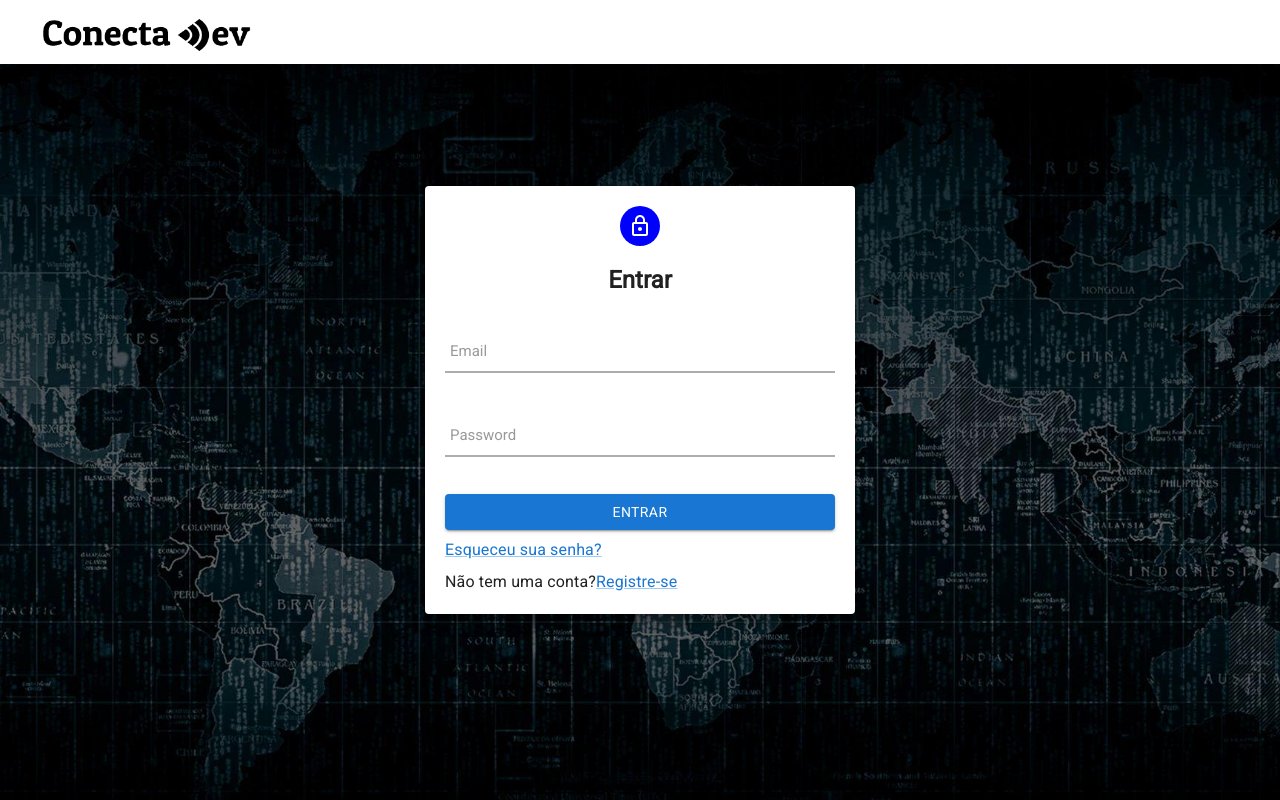
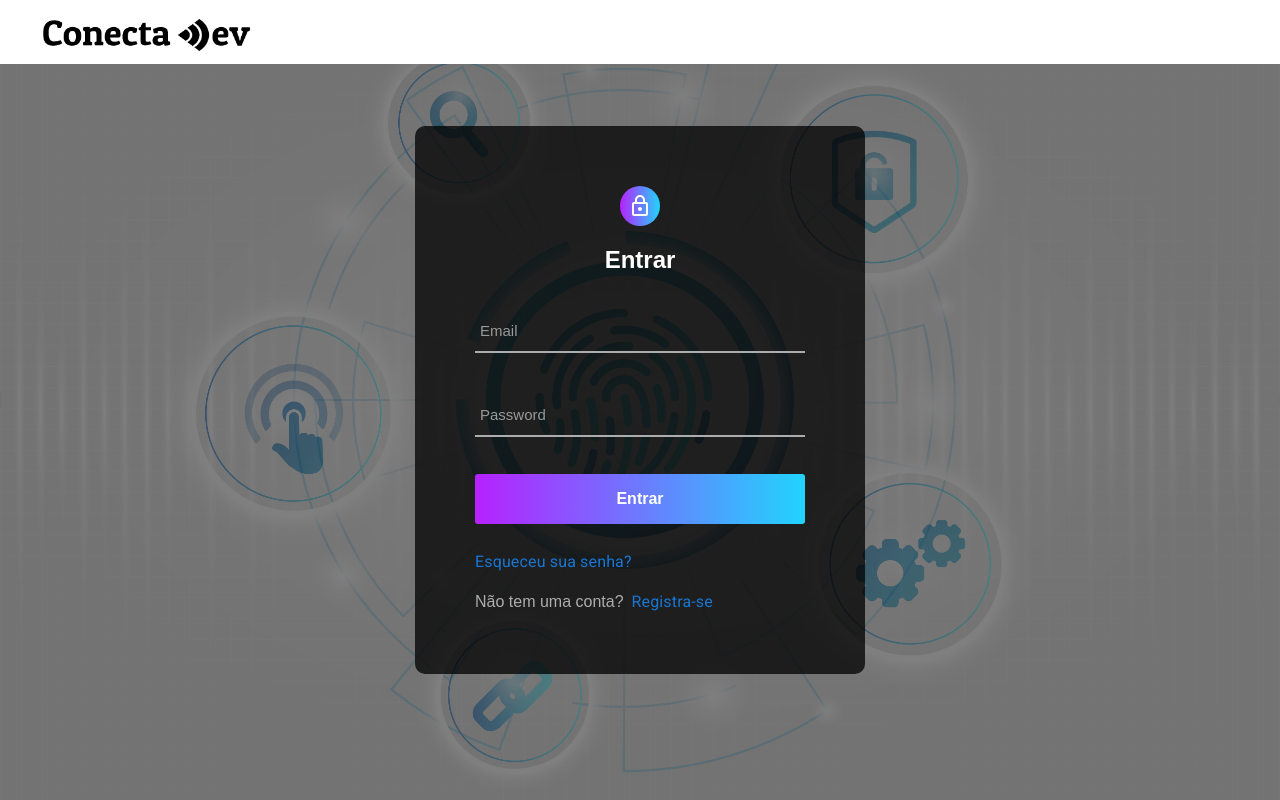
Before and after one commit to dennyun/classApp, a React (Create React App) app: page /login in a window 1280 px wide. Built offline with nearby package versions, Linux system fonts and the light colour scheme; the HTML template or start-up script is replaced by a standard one; what axios-mock-adapter would draw is missing.

Commit message:
commit mock v2

```diff
--- a/src/App.js
+++ b/src/App.js
@@ -1,10 +1,20 @@
 import React from 'react';
-import { AppRouter } from './routes';
+import {BrowserRouter, Routes, Route } from 'react-router-dom'
 import './mock';
+
+import Login from './pages/Login';
+import Home from './pages/Home';
+import GuestRoute from './routes/GuestRoute';
 
 function App() {
   return (
-      <AppRouter/>
+    <BrowserRouter>
+      <Routes>
+          <Route path='/' element={<Home/>} />
+          <Route path='/login' element={<Login/>} />
+          <Route path='*' element={<h1>401!</h1>} />
+      </Routes>
+    </BrowserRouter>
   );
 }
 
--- a/src/index.css
+++ b/src/index.css
@@ -2,7 +2,7 @@
 
 body {
   margin: 0;
-  font-family: 'Roboto', sans-serif, 'Segoe UI', 'Roboto', 'Oxygen',
+  font-family: Arial, Helvetica, sans-serif, 'Segoe UI', 'Roboto', 'Oxygen',
     'Ubuntu', 'Cantarell', 'Fira Sans', 'Droid Sans', 'Helvetica Neue',
     sans-serif;
   -webkit-font-smoothing: antialiased;
--- a/src/pages/Login/components/Form.js
+++ b/src/pages/Login/components/Form.js
@@ -1,8 +1,8 @@
 // Imports
 import React from "react";
 import { makeStyles} from "@material-ui/styles";
-import { FormHelperText, Paper } from "@mui/material";
-import { Grid, Avatar,Button, Typography, Link } from "@mui/material";
+import { FormHelperText} from "@mui/material";
+import { Grid, Avatar, Link} from "@mui/material";
 import { LockOutlined } from "@mui/icons-material";
 import { useState } from "react";
 import '../style.css'
@@ -12,15 +12,6 @@ import authService from "../../../services/authSevice";
 
 // Styles NavBar - Material ui
 const useStyles = makeStyles({
-    paperStyle: {
-        padding :20,
-        height:'100%',
-        width:390,
-        margin:"auto auto"
-    },
-    btnstyle: {
-        margin:'8px 0'
-    },
     grid:{
         height: '15vh'
     }
@@ -44,10 +35,10 @@ function Form() {
 
     return(
 
-        <Paper elevation={10} className={classes.paperStyle}>
+        <div elevation={10} className='paperStyle'>
             <Grid className={classes.grid} align='center'>
                 <Avatar className='avatarStyle'><LockOutlined /></Avatar>
-                <h2>Entrar</h2>
+                <h2 className="login-box">Entrar</h2>
             </Grid>
 
             <Grid>
@@ -62,7 +53,9 @@ function Form() {
                 </div>
             </Grid>
 
-            <Button type='submit' color='primary' variant="contained" className={classes.btnstyle} fullWidth onClick={handleLogin}>Entrar</Button>
+            <div className='container-btn'>
+                <button className='btn' onClick={handleLogin}> Entrar </button>
+            </div>
 
             {
                 errorMessage &&
@@ -71,16 +64,20 @@ function Form() {
                 </FormHelperText>
             }
 
-            <Typography sx={{marginBottom: '8px', marginTop: '8px'}}>
-                <Link>Esqueceu sua senha?</Link>
-            </Typography>
+            <div className="text">
+                <Link href="#" underline="none" variant="body1">
+                    {'Esqueceu sua senha?'}
+                </Link>
+            </div>
 
 
-            <Typography> Não tem uma conta?
-                <Link>Registre-se</Link>
-            </Typography>
-
-        </Paper>
+            <div className="text2">
+               <span> Não tem uma conta?</span>
+               <Link href="#" underline="none" variant="body1" sx={{marginLeft: '8px'}}>
+                    {'Registra-se'}
+                </Link>
+            </div>
+        </div>
 
     )
 }
@@ -101,5 +98,7 @@ function Form() {
 /* inputs
     <TextField label='Username' placeholder='Enter username' fullWidth required className='textField'/>
     <TextField label='Password' placeholder='Enter password' type='password' fullWidth required className='textField'/>
+
+<Button type='submit' color='primary' variant="contained" className={classes.btnstyle} fullWidth onClick={handleLogin}>Entrar</Button>
 */
 export default Form;
--- a/src/pages/Login/index.js
+++ b/src/pages/Login/index.js
@@ -1,37 +1,13 @@
-import { makeStyles } from "@material-ui/styles";
 import React from "react";
 import Form from "./components/Form";
 import Header from "./components/Header";
 import { Container } from "@mui/material";
 
-const useStyles = makeStyles({
-    root: {
-        width: '100%',
-        margin: '0 auto',
-    },
-    main:{
-        width: '100%',
-        minHeight: '100vh',
-
-        display: 'flex',
-        flexWrap: 'wrap',
-        alignItems: 'center',
-        justifyContent: 'center',
-
-        backgroundImage:'url(images/background.jpg)',
-        backgroundPosition: 'center',
-        backgroundSize: 'cover',
-        backgroundRepeat: 'none'
-    }
-});
-
 function Login() {
-    const classes = useStyles();
-
     return(
-        <div className={classes.root}>
+        <div className='root-login'>
             <Header/>
-            <main className={classes.main}>
+            <main className='main-login'>
                 <Container maxWidth='lg'>
                     <Form/>
                 </Container>
--- a/src/pages/Login/style.css
+++ b/src/pages/Login/style.css
@@ -1,17 +1,75 @@
+
+.root-login{
+    padding: 0;
+    margin: 0;
+    height: 100vh;
+    width: 100%;
+    position: relative
+}
+
+.main-login{
+    width: 100%;
+    min-height: 100vh;
+
+    display: flex;
+    flex-wrap: wrap;
+    align-items: center;
+    justify-content: center;
+
+    background-image:url(../../../public/images/back.jpg);
+    background-position: center;
+    background-size: cover;
+    background-repeat: no-repeat
+}
+
+.main-login::before {
+    content: '';
+    background-color: rgb(0, 0, 0, .5);
+    width: 100%;
+    height: 100%;
+    position: absolute;
+    top: 0;
+    bottom: 0;
+    left: 0;
+    right: 0;
+}
+
+.paperStyle{
+    padding: 60px;
+    z-index: 90;
+    position: relative;
+    max-width: 450px;
+    height: 100%;
+    margin-left: 50%;
+    background-color: rgb(0, 0, 0, 0.75);
+    border-radius: 10px;
+    box-sizing: border-box;
+    transform: translateX(-50%);
+}
+
 .avatarStyle{
-    background-color: blue !important;
+    background: -webkit-linear-gradient(to left, #21d4fd, #b721ff);
+    background: -o-linear-gradient(to left, #21d4fd, #b721ff);
+    background: -moz-linear-gradient(to left, #21d4fd, #b721ff);
+    background: linear-gradient(to left, #21d4fd, #b721ff);
+}
+
+.login-box{
+    color: #fff;
+    font-size: 24;
 }
 
 .wrap-input{
-        width: 100% !important;
-        position:relative !important;
-        border-bottom: 2px solid #adadad !important;
-        margin-bottom: 37px !important;
+    width: 100% ;
+    position:relative ;
+    border-bottom: 2px solid #adadad;
+    margin-bottom: 37px ;
 }
 
 .input{
     font-size: 15px;
-    color: #000;
+    font-family: Arial, Helvetica, sans-serif;
+    color: #fff;
     line-height: 1.2;
     border: none;
     display: block;
@@ -95,6 +153,47 @@
     width: 100%;
 }
 
+.container-btn{
+    display: flex;
+    flex-wrap: wrap;
+    justify-content: center;
+    padding-bottom: 8px;
+}
+
+.btn{
+    height: 50px;
+    width: 100%;
+    color: #fff;
+    border-radius: 3px;
+    font-weight: bold;
+    font-size: 16px;
+    border: none;
+    margin-bottom: 10px;
+
+    background: -webkit-linear-gradient(to left, #21d4fd, #b721ff);
+    background: -o-linear-gradient(to left, #21d4fd, #b721ff);
+    background: -moz-linear-gradient(to left, #21d4fd, #b721ff);
+    background: linear-gradient(to left, #21d4fd, #b721ff);
+}
+
+.btn:hover{
+    opacity: 0.7;
+    cursor:pointer;
+    background: -webkit-linear-gradient(to left, #21d4fd, #b721ff);
+    background: -o-linear-gradient(to left, #21d4fd, #b721ff);
+    background: -moz-linear-gradient(to left, #21d4fd, #b721ff);
+    background: linear-gradient(to left, #21d4fd, #b721ff);
+}
+
+.text{
+    margin-top: 8px;
+}
+
+.link1{
+    margin-left: 15px;
+}
+
 .text2{
-    margin-right: 8px !important;
+    color: #adadad;
+    margin-top: 16px;
 }
--- /dev/null
+++ b/src/routes/GuestRoute.js
@@ -0,0 +1,19 @@
+import React from "react";
+import { Route } from "react-router-dom";
+import Home from "../pages/Home";
+import authService from "../services/authSevice";
+
+
+function GuestRoute({ element: Component, ...rest }) {
+    const isAuthenticated = authService.isAuthenticated();
+
+    return(
+        <Route {...rest} element={(
+            isAuthenticated
+            ? <Home/>
+            : Component
+        )} />
+    )
+}
+
+export default GuestRoute;
--- a/src/routes/index.js
+++ /dev/null
@@ -1,14 +0,0 @@
-import {BrowserRouter as Router,Routes, Route } from 'react-router-dom'
-import Login from '../pages/Login';
-import Home from '../pages/Home';
-
-export const AppRouter = () =>{
-    return(
-        <Router>
-            <Routes>
-                <Route path='/login' element={<Login/>} />
-                <Route path='/' element={<Home/>} />
-            </Routes>
-        </Router>
-    );
-}
--- a/src/services/authSevice.js
+++ b/src/services/authSevice.js
@@ -1,11 +1,12 @@
 import axios from '../utils/axios';
 
 class AuthService {
-    login(email, password){
+    login = (email, password) => {
         return new Promise((resolve, reject) => {
             axios.post('/api/home/login', {email, password})
             .then(response => {
                 if(response.data.user){
+                    this.setUser(response.data.user)
                     resolve(response.data.user)
                 } else {
                     reject(response.data.error)
@@ -16,6 +17,19 @@ class AuthService {
             })
         })
     }
+
+    setUser = (user) => {
+        localStorage.setItem('user',JSON.stringify(user));
+    }
+
+    getUser = () => {
+        const user = localStorage.getItem('user');
+        return user;
+    }
+
+    isAuthenticated = () => {
+        return !!this.getUser
+    }
 }
 
 const authService = new AuthService();
```
Also changed, not shown: public/images/back.jpg (added).
